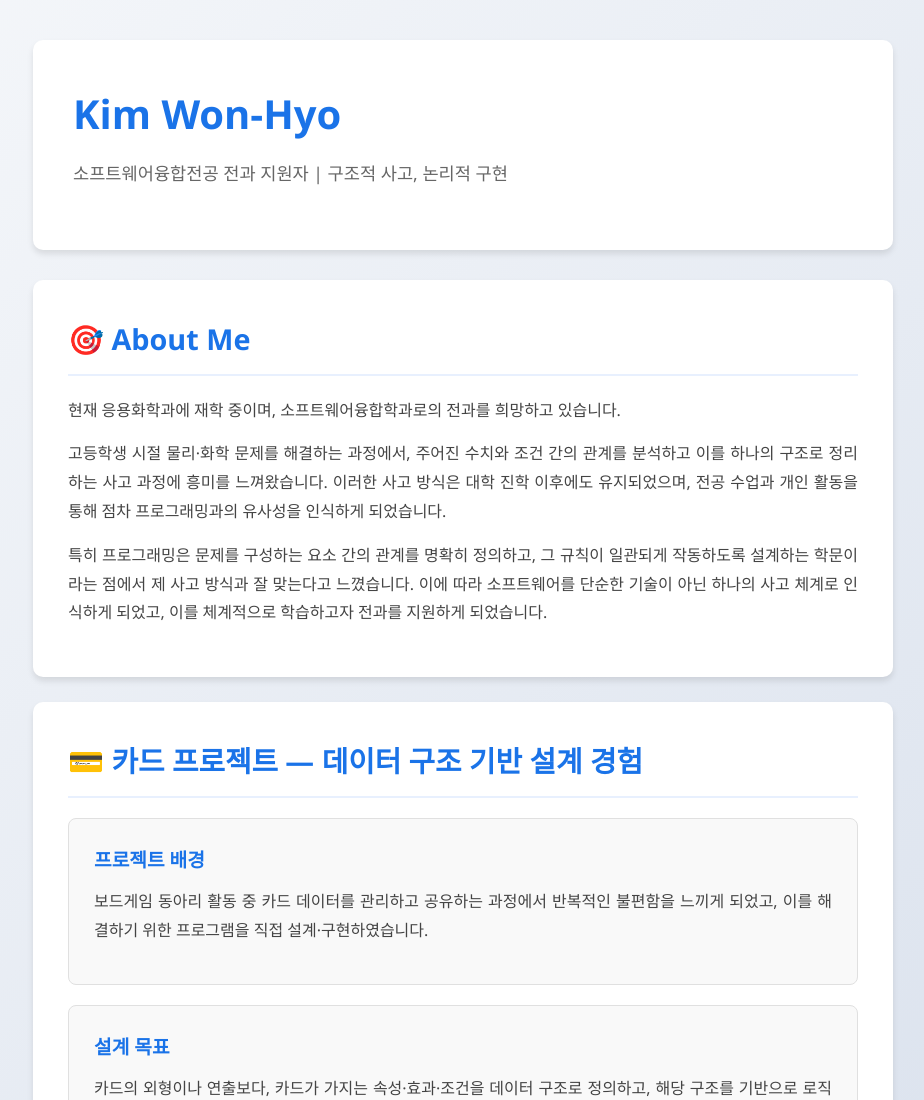
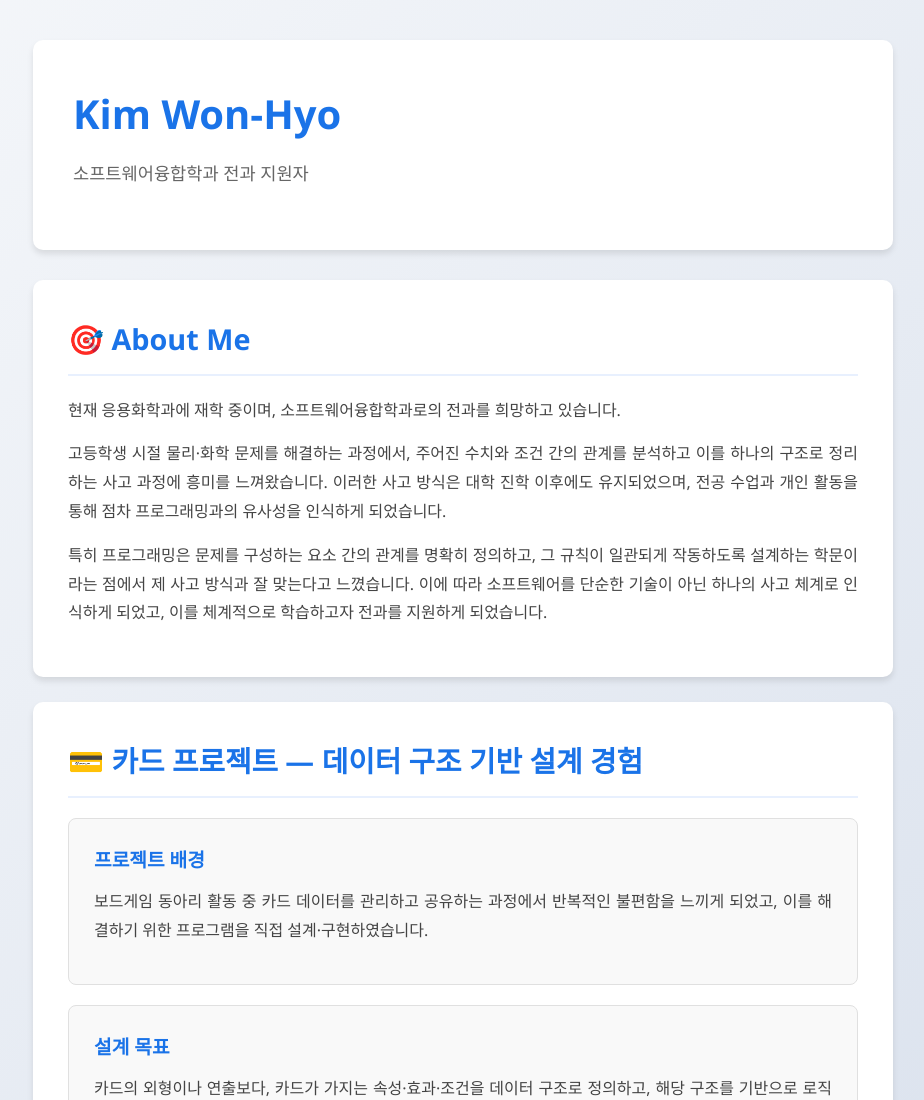
Before and after one commit to skyblue220/skyblue220.github.io, a plain HTML site: page index.html in a window 1280 px wide. Shown: the top 1100 px of the page, without its empty margins (177-1101 px from the left). Drawn offline with Linux system fonts and the light colour scheme.

Commit message:
Update subtitle in index.html

```diff
--- a/index.html
+++ b/index.html
@@ -120,7 +120,7 @@
   <div class="container">
     <header>
       <h1>Kim Won-Hyo</h1>
-      <p class="subtitle">소프트웨어융합전공 전과 지원자 | 구조적 사고, 논리적 구현</p>
+      <p class="subtitle">소프트웨어융합학과 전과 지원자</p>
     </header>
 
     <!-- 1. 자기소개 -->
```
